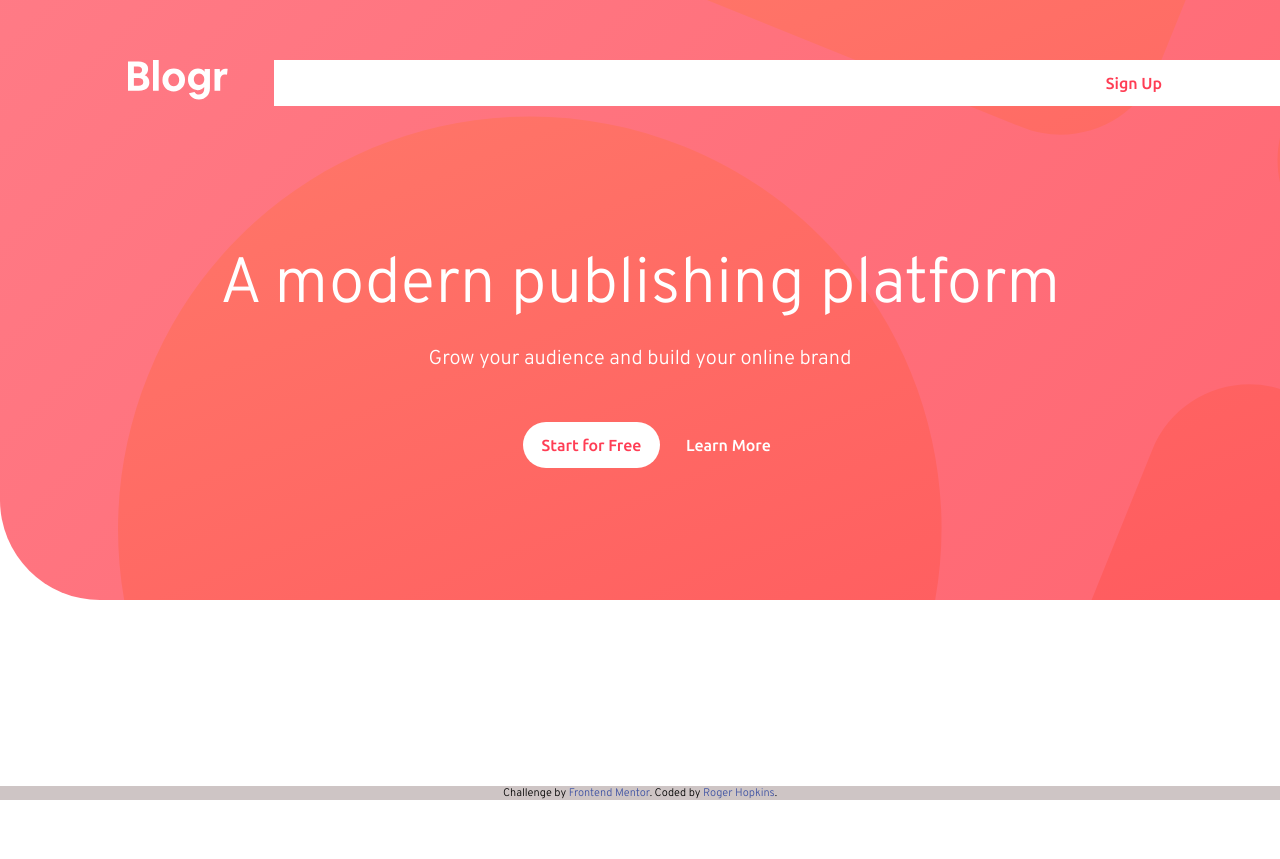
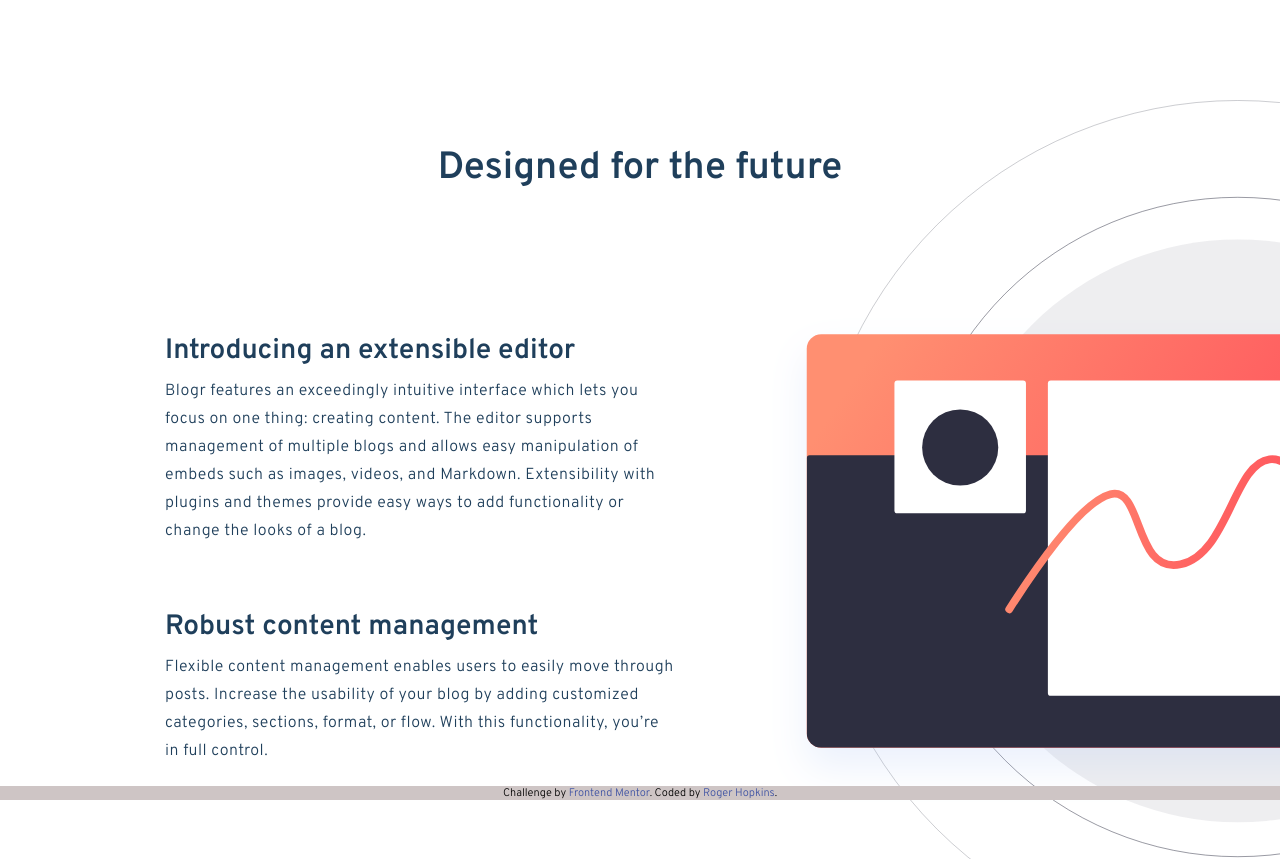
Before and after one commit to jrhopkins83/Challenges, a website: page blogr-landing-page-main/index.html in a window 1280 px wide. Shown: the top 859 px of the page. Before the commit the page ends 800 px from the top, so only its background shows below. Drawn offline with nearby package versions, Linux system fonts and the light colour scheme; files that its build step writes are made by us from their sources.

Commit message:
1st Features secton

```diff
--- a/blogr-landing-page-main/index.html
+++ b/blogr-landing-page-main/index.html
@@ -36,7 +36,7 @@
 	</head>
 	<body>
 		<div class="page-container">
-			<div class="hero-section">
+			<div class="hero-section" style="display: none">
 				<div class="nav-bar">
 					<div class="nav-bar__logo">
 						<img src="images/logo.svg" alt="Blogr Logo" />
@@ -81,6 +81,26 @@
 						</ul>
 					</nav>
 				</div>
+			</div>
+		</div>
+		<div class="features-1">
+			<div class="features-1__heading">Designed for the future</div>
+			<div class="features-1__image">
+				<img src="" alt="">
+			</div>
+			<div class="features-1__blurbs">
+				<div class="h2 features-1__blurbs--heading">Introducing an extensible editor</div>
+				<div class="features-1__blurbs--blurb">
+					Blogr features an exceedingly intuitive interface which lets you focus on one thing: creating content.
+The editor supports management of multiple blogs and allows easy manipulation of embeds such as images,
+videos, and Markdown. Extensibility with plugins and themes provide easy ways to add functionality or
+change the looks of a blog.
+				</div>
+			</div>
+			<div class="features-1__blurbs">
+				<div class="features-1__blurbs--heading-2nd">Robust content management</div>
+				<div class="features-1__blurbs--blurb">Flexible content management enables users to easily move through posts. Increase the usability of your blog
+					by adding customized categories, sections, format, or flow. With this functionality, you’re in full control.</div>
 			</div>
 		</div>
 		<div class="footer">
--- a/blogr-landing-page-main/src/scss/partials/_features.scss
+++ b/blogr-landing-page-main/src/scss/partials/_features.scss
@@ -1,3 +1,106 @@
 .features-1	{
+	color: $very-light-blue;
 
+	&__heading {
+		font-weight: 600;
+	}
+	&__blurbs {
+
+		&--heading,
+		&--heading-2nd {
+			font-weight: 600;
+		}
+
+		&--blurb {
+			font-size: 1.6rem;
+			line-height: 2.8rem;
+		}
+	}
 }
+
+// For mobile devices
+@media screen and (max-width: 955px) {
+	.features-1 {
+		text-align: center;
+
+		&__heading {
+			margin-top: 10rem;
+			font-size: $h2-font-mobile-size;
+			letter-spacing: -.84px;
+		}
+
+		&__image {
+			margin: 2.3rem auto;
+			img {
+				width: 94%;
+				display: block;
+				content: url('/images/illustration-editor-mobile.svg');
+			}
+		}
+
+		&__blurbs {
+			margin: 2.3rem auto;
+			width: 90%;
+			text-align: center;
+
+			&--heading,
+			&--heading-2nd {
+				width: 84%;
+				margin: .8rem auto;
+				font-size: $h2-font-mobile-size;
+			}
+
+			&--heading-2nd {
+					margin: 3.2rem auto .8rem auto;
+			}
+
+			&--blurb {
+				margin: .8rem auto;
+			}
+		}
+	}
+}
+
+// For tablets and desktoops
+@media (min-width: 956px) {
+	.features-1 {
+		margin-top: 10rem;
+		height: 88.5rem;
+		background-image: url('/images/illustration-editor-desktop.svg');
+		background-size: 70%;
+		background-position: 200% 0;
+		background-repeat: no-repeat;
+
+		&__heading {
+			position: relative;
+			top: 5%;
+			margin-top: 5rem;
+			margin-bottom: 10rem;
+			font-size: $h2-font-desktop-size;
+			font-weight: 600;
+			text-align: center;
+		}
+		&__blurbs {
+			text-align: left;
+			margin: 6.4rem 16.5rem ;
+			max-width: 51rem;
+
+			&--heading,
+			&--heading-2nd {
+				width: 100%;
+				margin-top: 5rem;
+				font-size: $h3-font-desktop-size;
+			}
+
+			&--heading-2nd {
+					margin: 3.2rem auto .8rem auto;
+			}
+
+			&--blurb {
+				margin: .8rem auto;
+				letter-spacing: .5px;
+			}
+		}
+
+	}
+}
--- a/blogr-landing-page-main/src/scss/partials/_index.scss
+++ b/blogr-landing-page-main/src/scss/partials/_index.scss
@@ -1,4 +1,5 @@
 @import "global";
 // Your project scss imports here
 @import "hero";
+@import "features";
 @import "footer";
```
